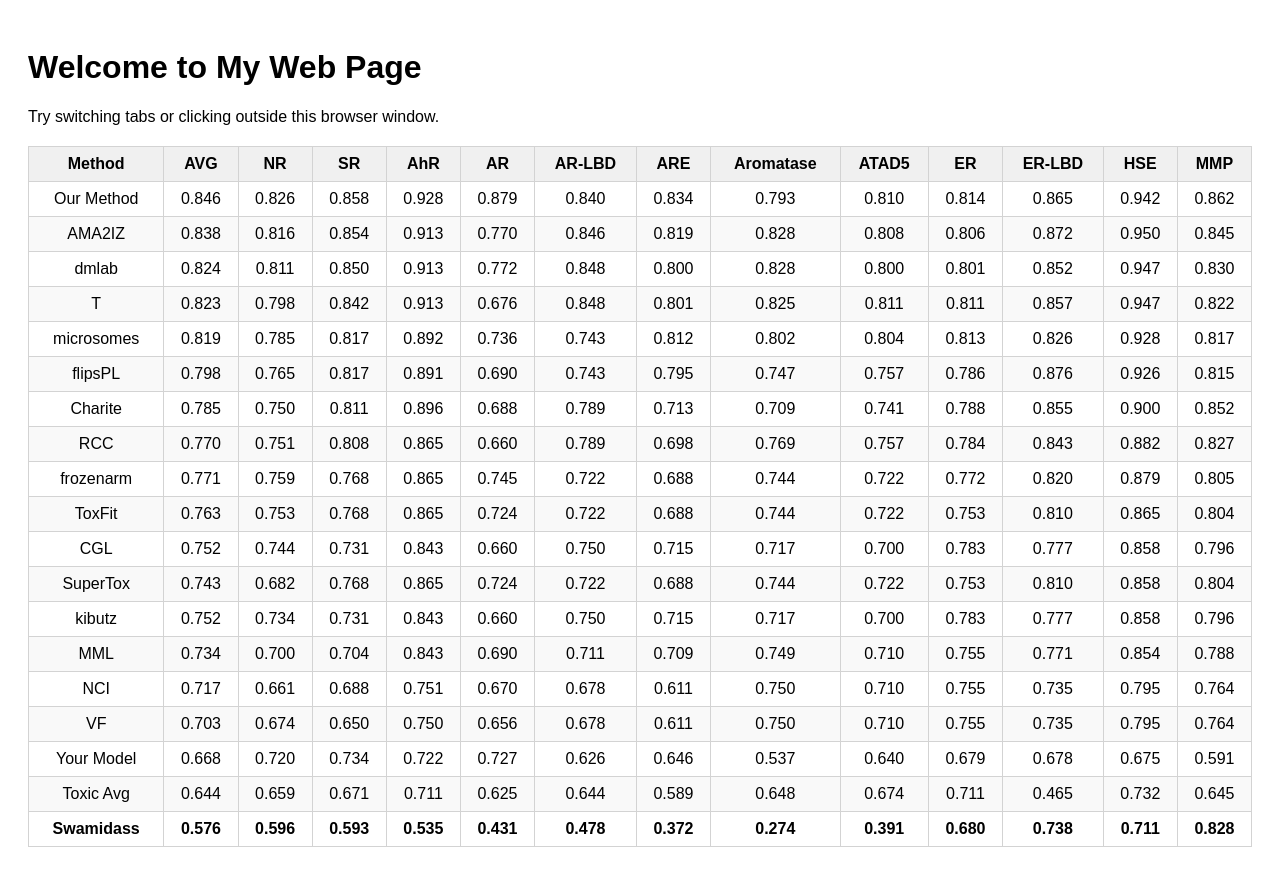
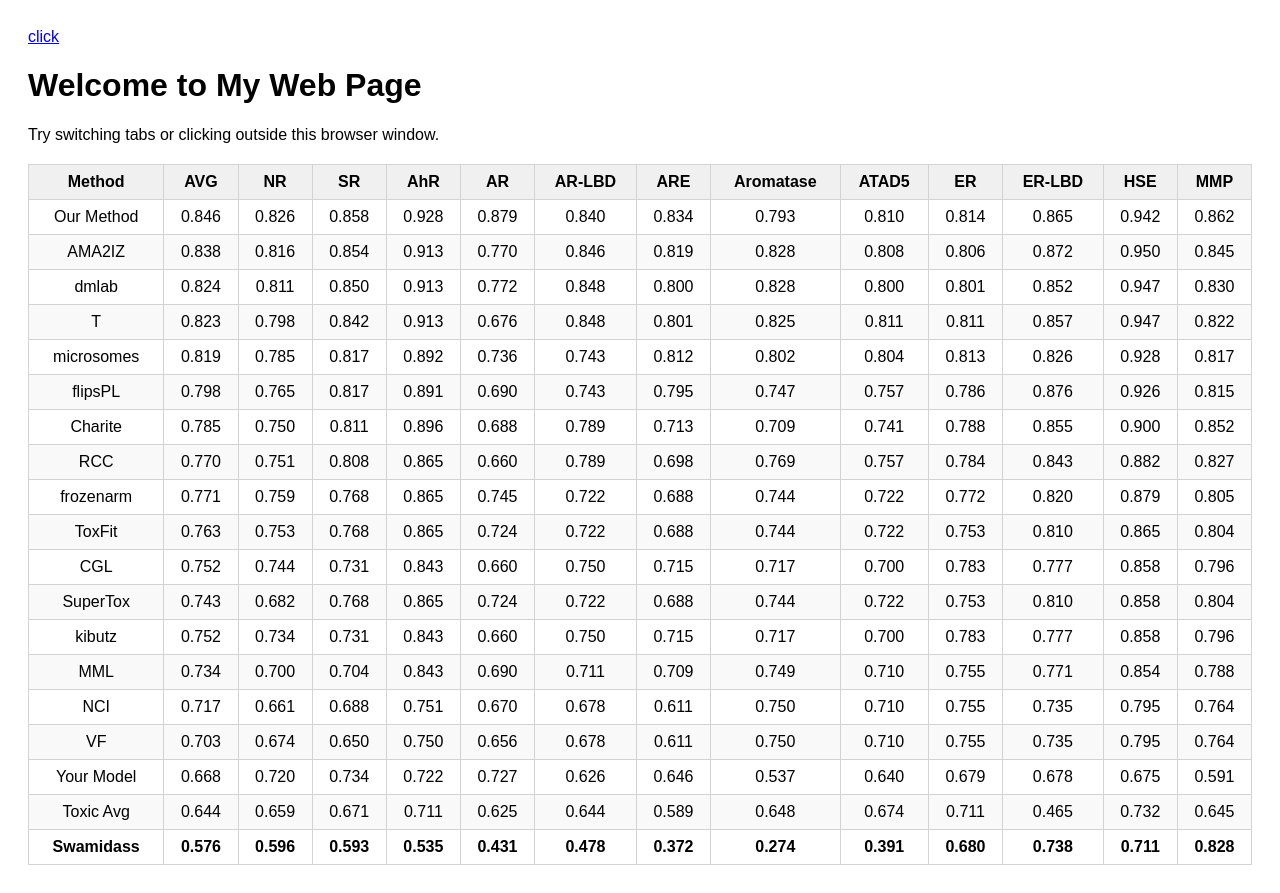
Before and after one commit to Shreayan/test, a plain HTML site: page index.html in a window 1280 px wide. Drawn offline with Linux system fonts and the light colour scheme.

Commit message:
Update index.html

```diff
--- a/index.html
+++ b/index.html
@@ -36,7 +36,7 @@
     </style>
 </head>
 <body>
-    <a href="www.youtube.com"></a>
+    <a href="www.youtube.com">click</a>
     <h1>Welcome to My Web Page</h1>
     <p>Try switching tabs or clicking outside this browser window.</p>
 
```
